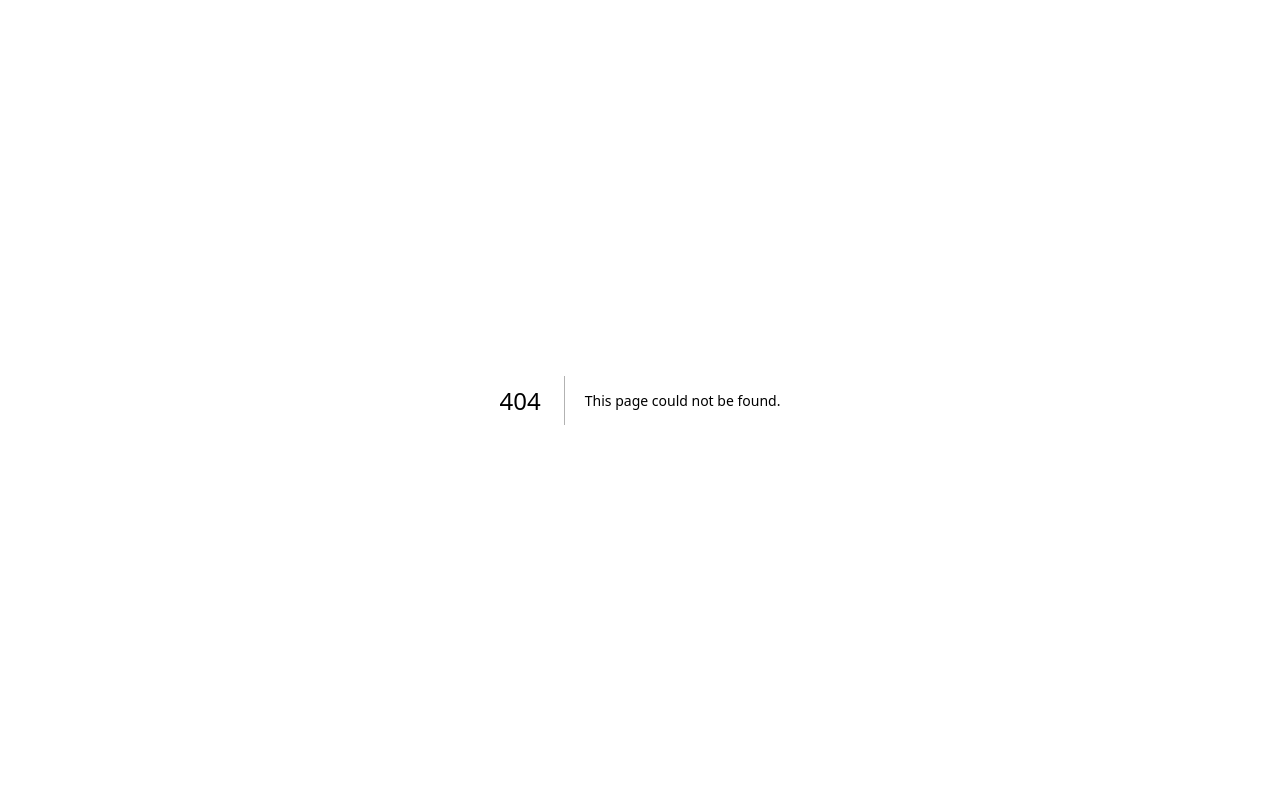
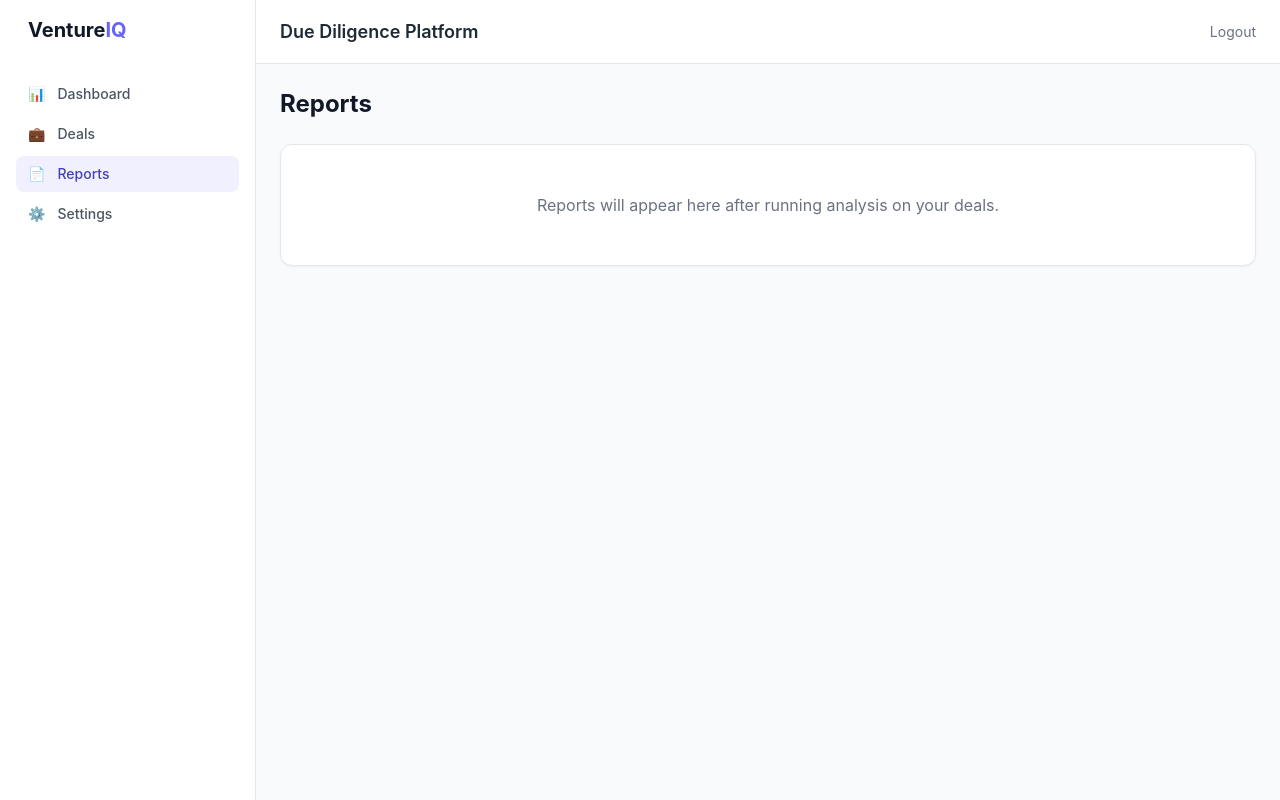
Before and after one commit to 010Ankushsharma/VENTUREIO-AI, a Next.js app in the folder frontend/: page /reports in a window 1280 px wide. Before the commit this address had no page. Built offline with nearby package versions, Linux system fonts and the light colour scheme.

Commit message:
added  report page

```diff
--- /dev/null
+++ b/frontend/src/app/reports/page.tsx
@@ -0,0 +1,18 @@
+"use client";
+
+import { AppLayout } from "@/components/layout/AppLayout";
+
+export default function ReportsPage() {
+  return (
+    <AppLayout>
+      <div className="space-y-6">
+        <h1 className="text-2xl font-bold">Reports</h1>
+        <div className="card text-center py-12">
+          <p className="text-gray-500">
+            Reports will appear here after running analysis on your deals.
+          </p>
+        </div>
+      </div>
+    </AppLayout>
+  );
+}
```
